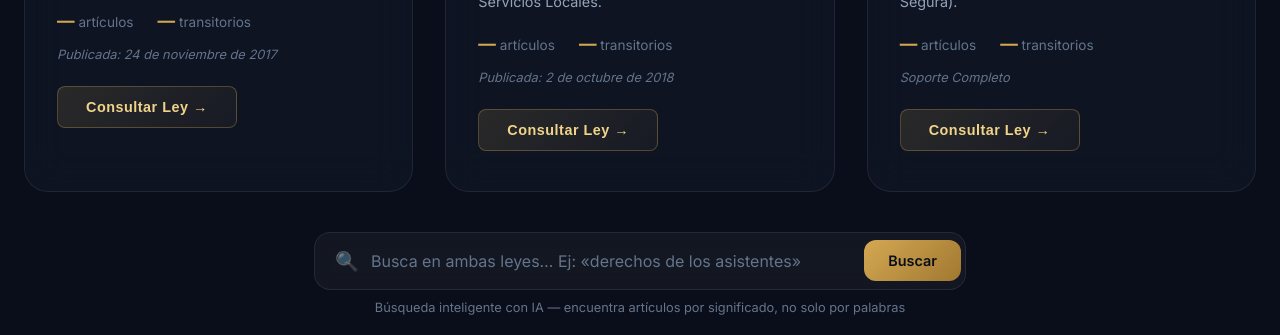
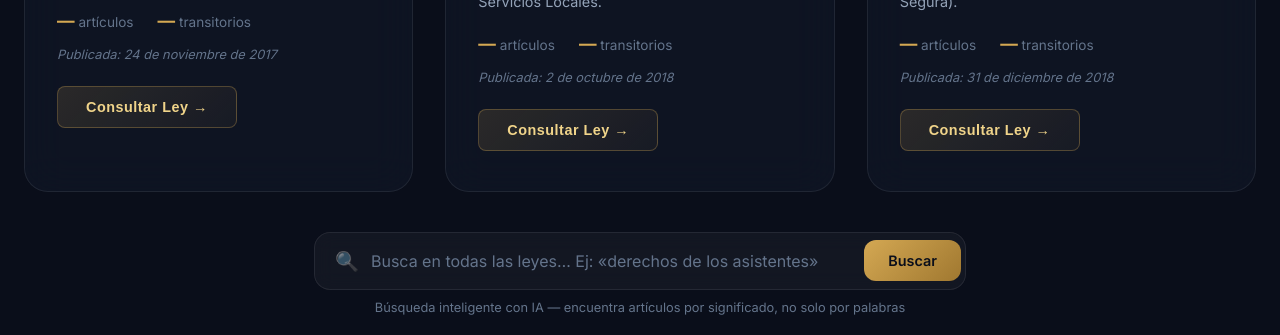
Before and after one commit to Juanpi2024/LEYESSLEP, a website: page public/index.html in a window 1280 px wide. Shown: the part 763-1098 px from the top of the page. Drawn offline with nearby package versions, Linux system fonts and the light colour scheme; no server answers.

Commit message:
Update search placeholder text and add publish date to convivence law

```diff
--- a/public/index.html
+++ b/public/index.html
@@ -75,7 +75,7 @@
             <span class="stat"><span class="stat-num" id="stat-ConvivenciaEscolar21128-arts">—</span> artículos</span>
             <span class="stat"><span class="stat-num" id="stat-ConvivenciaEscolar21128-trans">—</span> transitorios</span>
           </div>
-          <div class="card-fecha">Soporte Completo</div>
+          <div class="card-fecha">Publicada: 31 de diciembre de 2018</div>
           <button class="card-btn">Consultar Ley →</button>
         </div>
       </div>
@@ -85,7 +85,7 @@
     <div class="busqueda-global">
       <div class="search-box-global">
         <span class="search-icon">🔍</span>
-        <input type="text" id="busqueda-global-input" placeholder="Busca en ambas leyes… Ej: «derechos de los asistentes»" />
+        <input type="text" id="busqueda-global-input" placeholder="Busca en todas las leyes… Ej: «derechos de los asistentes»" />
         <button class="search-btn" id="btn-buscar-global" onclick="buscarGlobal()">Buscar</button>
       </div>
       <p class="search-hint">Búsqueda inteligente con IA — encuentra artículos por significado, no solo por palabras</p>
```
